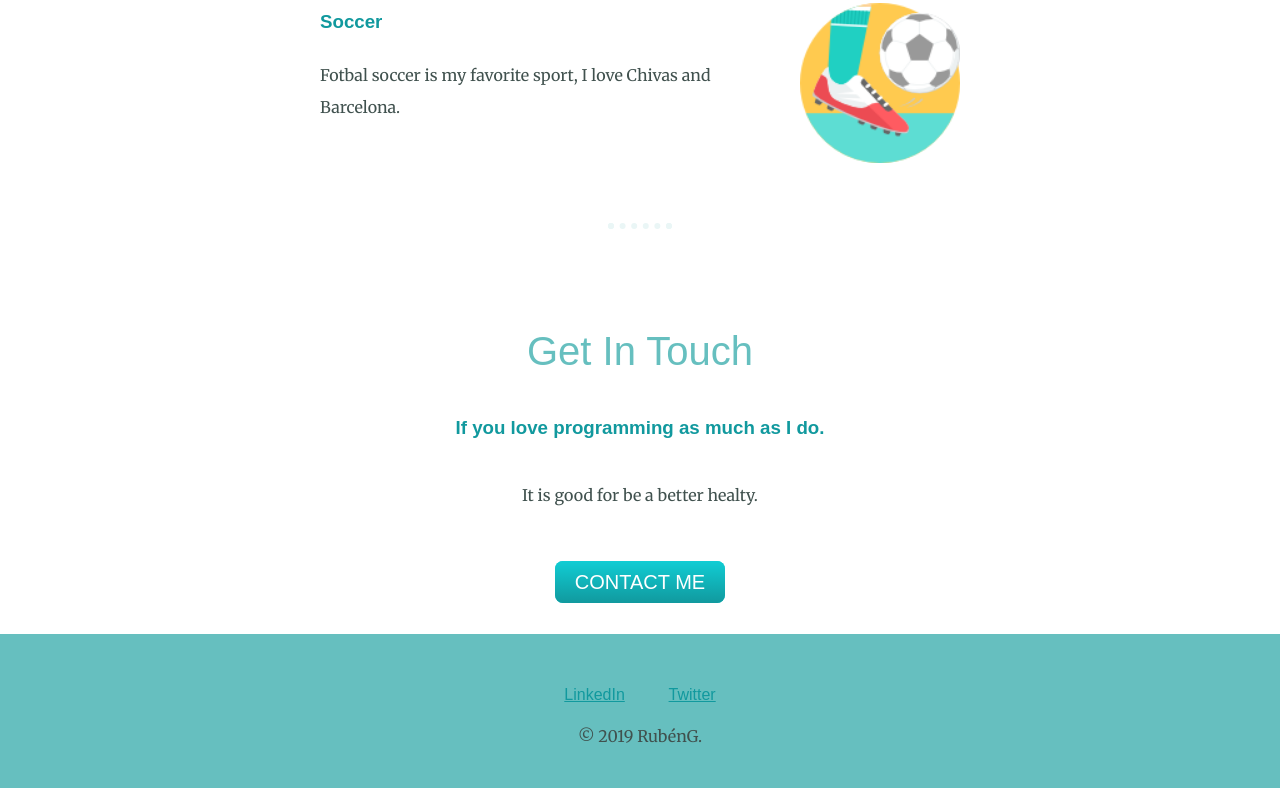
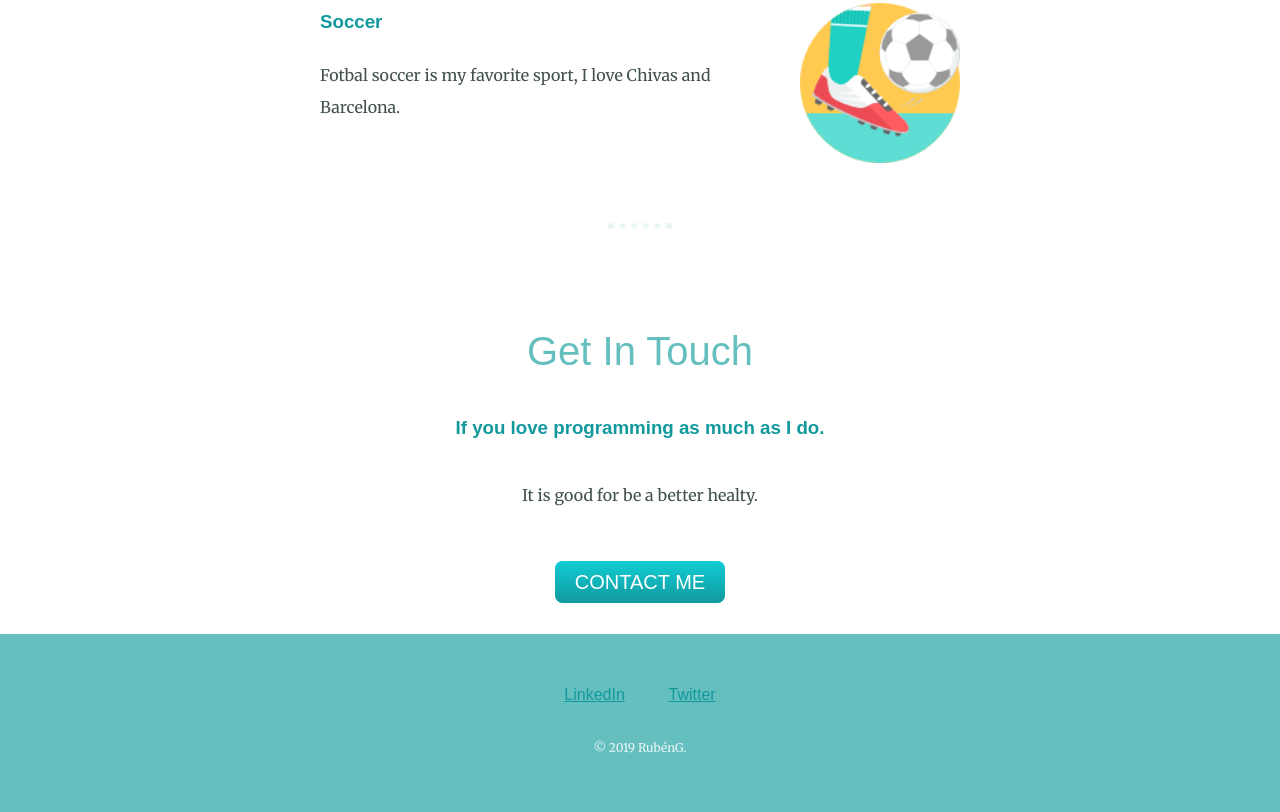
Before and after one commit to Sonrics7/cv, a plain HTML site: page index.html in a window 1280 px wide. Shown: the part 1647-2459 px from the top of the page. Before the commit the page ends 2435 px from the top, so only its background shows below. Drawn offline with Linux system fonts and the light colour scheme; a web font is replaced by a local one.

Commit message:
Add files via upload

```diff
--- a/css/style.css
+++ b/css/style.css
@@ -45,6 +45,10 @@ a{
   color: #11999E;
   font-family: 'Monserrat', sans-serif;
   margin: 10px 20px;
+  text-decoration: underline;
+}
+a:hover{
+  color: #EAF6F6;
 }
 
 .top-container {
@@ -113,6 +117,11 @@ a{
   width: 40%;
   margin: 40px auto 60px;
 }
+.copyright{
+  color: #EAF6F6;
+  font-size: 0.75rem;
+  padding: 20px 0;
+}
 
 .top-cloud {
   position: absolute;
--- a/index.html
+++ b/index.html
@@ -54,7 +54,7 @@
     <a class="footer-link" href="https://www.linkedin.com/in/rub%C3%A9n-gonz%C3%A1lez-93299bb9/">LinkedIn</a>
     <a class="footer-link" href="https://twitter.com/Sonrics7">Twitter</a>
     <!--<a class="footer-link" href="https://www.appbrewery.co/">Website</a>-->
-    <p>© 2019 RubénG.</p>
+    <p class="copyright">© 2019 RubénG.</p>
   </div>
 
 
```
